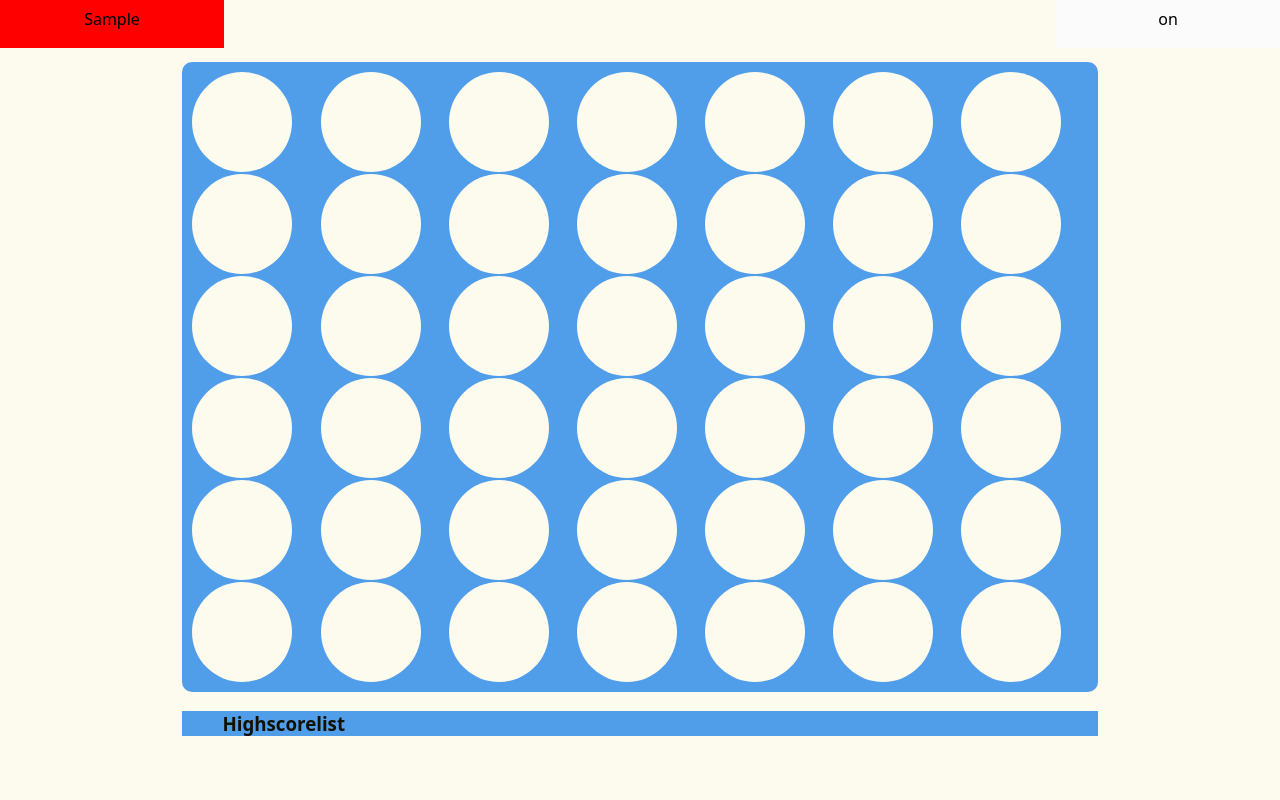
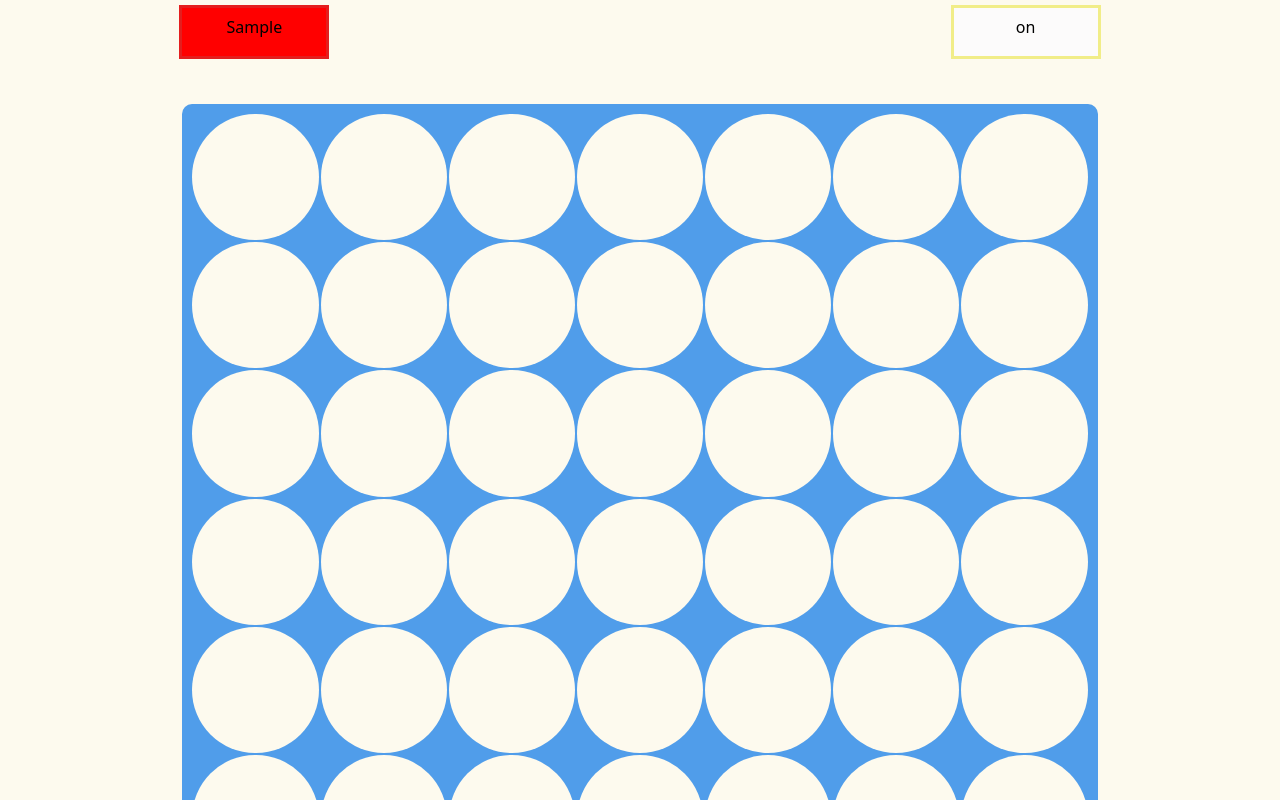
Before and after one commit to EricClasson/Connect_4_group_project, a React (Vite) app: page / in a window 1280 px wide. Both pictures are taken after typing "Sample", "Sample" into the empty fields and a click on the button "Start Game". Shown: the top 800 px of the page. Built offline with nearby package versions, Linux system fonts and the light colour scheme.

Commit message:
fixing styling on board and player-corner

```diff
--- a/src/App.css
+++ b/src/App.css
@@ -7,11 +7,14 @@
   --accent: #509dea;
   --marker-red: #e41e1e;
   --marker-yellow: #f1ed88;
+}
 
+.board-container {
+  display: grid;
+  gap: 3rem;
 }
 
 .board {
-  aspect-ratio: 2;
   display: grid;
   grid-template-columns: repeat(7, 1fr);
   gap: 0.125rem;
@@ -22,11 +25,10 @@
 
 .column {
   position: relative;
-  width: 6.25rem;
-  height: 6.25rem;
+  width: 100%;
+  aspect-ratio: 1;
   background-color: var(--background);
   border-radius: 50%;
-  overflow: hidden;
 }
 
 .column::before {
@@ -66,14 +68,29 @@
 /* Added basic css for display, Dennis you are free to change styling */
 
 .player-corner {
-  position: absolute;
+  --_marker-color: var(--marker-red, red);
   background-color: #fcfbfb;
   color: black;
   padding-inline: 2rem;
   padding-block: 0.5rem;
-  min-width: 10rem;
+  width: 100%;
+  max-width: 5rem;
   min-height: 2rem;
   text-align: center;
+  outline: 3px solid var(--_marker-color);
+}
+
+.player-red {
+  --_marker-color: var(--marker-red, red);
+}
+
+.player-yellow {
+  --_marker-color: var(--marker-yellow, yellow);
+}
+
+.board-nav-display-name {
+  display: flex;
+  justify-content: space-between;
 }
 
 .top-left {
@@ -117,20 +134,21 @@
 }
 
 .winner-display {
-  display: flex;
+  display: grid;
   flex-direction: row;
   align-items: center;
   text-align: center;
   gap: 1rem;
 }
 .gameover-btn {
-  display: flex;
+  display: grid;
   flex-direction: row;
   gap: 1rem;
 }
 
 .highscore-list {
   background-color: #509dea;
+}
 
 .reset-btn {
   height: 2rem;
@@ -148,5 +166,4 @@
 .newGame-btn:hover {
   background-color: var(--background);
   border: 5px solid var(--text);
-
 }
--- a/src/App.tsx
+++ b/src/App.tsx
@@ -137,8 +137,6 @@ function App() {
     );
   };
 
-
-
   const highScore = (name: string, moves: number) => {
     const highscores = JSON.parse(
       localStorage.getItem('highscores') || '[]'
@@ -184,7 +182,6 @@ function App() {
       </ul>
     );
   };
-
 
   const handleResetGame = () => {
     board.resetBoard();
@@ -239,10 +236,10 @@ function App() {
           </>
         )}
         <div className="gameover-btn">
-          <button className="reset-btn" onClick={handleResetGame}>
+          <button className="reset-btn btn" onClick={handleResetGame}>
             Reset Game
           </button>
-          <button className="reset-btn" onClick={handleNewGame}>
+          <button className="reset-btn btn" onClick={handleNewGame}>
             New Game
           </button>
         </div>
--- a/src/classes/Board.tsx
+++ b/src/classes/Board.tsx
@@ -40,20 +40,23 @@ export default class Board {
   render(playerRed: PlayerClass | null, playerYellow: PlayerClass | null) {
     return (
       <div className="board-container">
+        <div className="board-nav-display-name">
           <div
-          className={`player-corner top-left ${
+            className={`player-corner top-left player-red ${
               this.currentPlayer === 'Red' ? 'highlight-red' : ''
             }`}
           >
             {playerRed?.name}
           </div>
           <div
-          className={`player-corner top-right ${
+            className={`player-corner top-right player-yellow ${
               this.currentPlayer === 'Yellow' ? 'highlight-yellow' : ''
             }`}
           >
             {playerYellow?.name}
           </div>
+        </div>
+
         <div className="board">
           {this.matrix.map((row, rowIndex) => (
             <Fragment key={rowIndex}>
```
Lines whose indentation alone changed are shown as unchanged.
